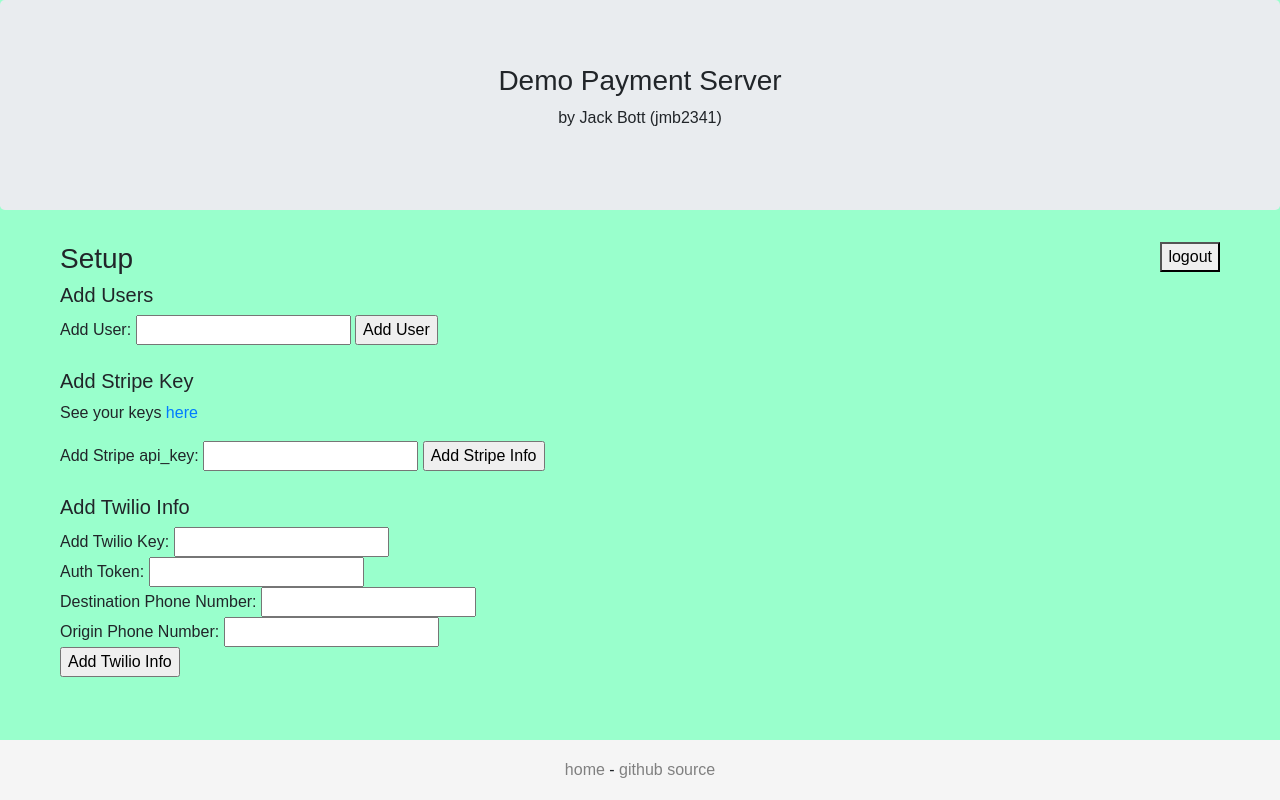
After one commit to jmbott/demo-payment-server, a Flask app: page /setup in a window 1280 px wide. The commit adds this page. Run offline with Flask 2, Linux system fonts and the light colour scheme; the visitor is signed in with stand-in values (Sample User, id 1); some libraries are stand-ins or nearby versions.

Commit message:
settings

```diff
--- a/demo_payment/server.py
+++ b/demo_payment/server.py
@@ -166,7 +166,7 @@ def twilio_demo(message=None):
         if request.method == 'POST':
             info = get_twilio_info()
             account_sid = info[0]
-            auth_token  = info[1]
+            auth_token = info[1]
             client = Client(account_sid, auth_token)
             print(client)
             mess = request.form['twilioMessage']
@@ -180,6 +180,28 @@ def twilio_demo(message=None):
     return redirect(url_for('login'))
 
 
+@app.route('/setup', methods=['GET', 'POST'])
+def setup(message=None):
+    """Setup Route."""
+    if 'email' in session:
+        if request.method == 'POST':
+            if request.form['btn'] == 'Add User':
+                email = request.form['addUser']
+                message = add_user(email)
+            elif request.form['btn'] == 'Add Stripe Info':
+                key = request.form['addStripeKey']
+                message = add_api_key(key)
+            elif request.form['btn'] == 'Add Twilio Info':
+                sid = request.form['addTwilioKey']
+                token = request.form['addTwilioToken']
+                dest = request.form['addTwilioDest']
+                orig = request.form['addTwilioOrig']
+                message = add_twilio_info(sid, token, dest, orig)
+            return render_template('setup.html', message=message)
+        return render_template('setup.html', message=None)
+    return redirect(url_for('login'))
+
+
 @app.errorhandler(404)
 def not_found(error):
     """Error 404."""
--- a/demo_payment/templates/index.html
+++ b/demo_payment/templates/index.html
@@ -15,6 +15,7 @@
     <ul>
       <li><a href="/stripe_demo">Try Stripe</a></li>
       <li><a href="/twilio_demo">Try Twilio</a></li>
+      <li><a href="/setup">Setup Settings</a></li>
     </ul>
   {% else %}
     <p class="link">You're not logged in, log in <a href="/login">here</a></p>
--- /dev/null
+++ b/demo_payment/templates/setup.html
@@ -0,0 +1,35 @@
+{% extends "base.html" %}
+{% block title %}Setup{% endblock %}
+{% block content %}
+  {% if message is not none %}
+  <p><strong>{{ message }}</strong></p>
+  {% endif %}
+  <p><a href="/logout">
+    <button type="button" onclick="return confirm('Log Out?')" class="logout">
+    logout
+    </button>
+  </a></p>
+  <div class="setup-container">
+    <h3>Setup</h3>
+    <h5>Add Users</h5>
+    <form class="form-horizontal" method="POST">
+      Add User: <input type="email" name="addUser" />
+      <input type="submit" name="btn" value="Add User" />
+    </form><br>
+    <h5>Add Stripe Key</h5>
+    <p>See your keys <a href=https://dashboard.stripe.com/account/apikeys>
+      here</a></p>
+    <form class="form-horizontal" method="POST">
+      Add Stripe api_key: <input type="text" name="addStripeKey" />
+      <input type="submit" name="btn" value="Add Stripe Info" />
+    </form><br>
+    <h5>Add Twilio Info</h5>
+    <form class="form-horizontal" method="POST">
+      Add Twilio Key: <input type="text" name="addTwilioKey" /><br>
+      Auth Token: <input type="text" name="addTwilioToken" /><br>
+      Destination Phone Number: <input type="text" name="addTwilioDest" /><br>
+      Origin Phone Number: <input type="text" name="addTwilioOrig" /><br>
+      <input type="submit" name="btn" value="Add Twilio Info" />
+    </form>
+  </div>
+{% endblock %}
```
Also changed, not shown: README.md, demo_payment/README.md, dev/README.md, prod/README.md.
